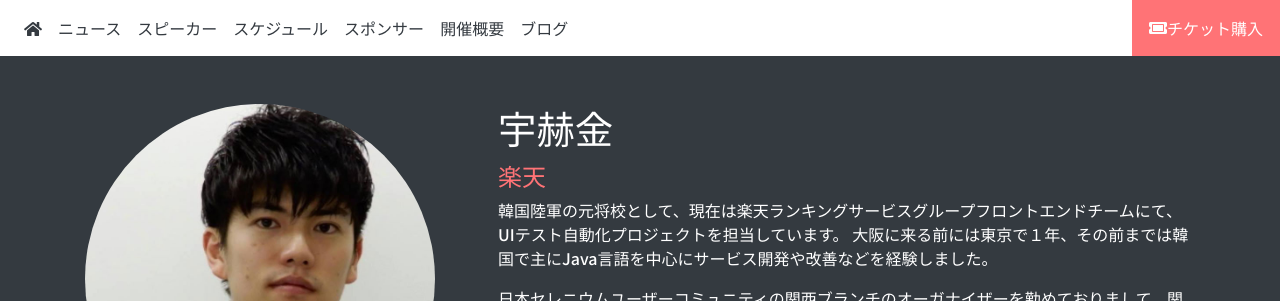
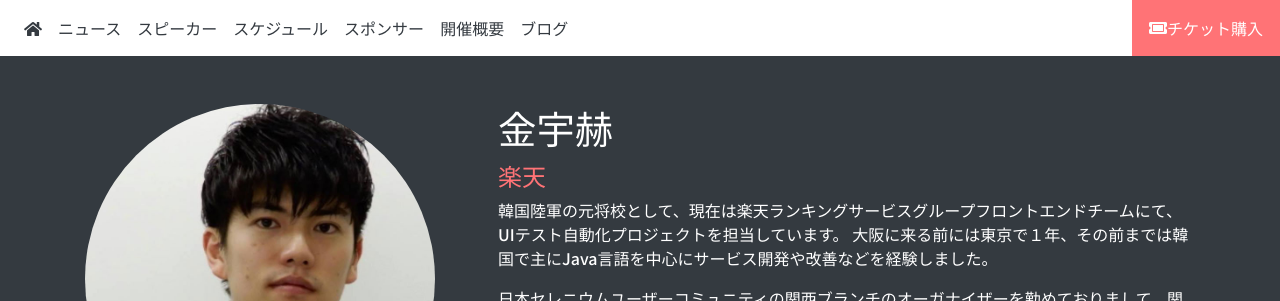
Before and after one commit to DevRelMeetupTokyo/japan-2019, a Jekyll site: the page built from speakers/woosyume.md, in a window 1280 px wide and 900 px high. Shown: the top 301 px of the window. Built offline with Jekyll 4.4.1, drawn with Linux system fonts in a browser that asks for light colours; nearby versions of some CDN libraries; comment, search, counter and statistics services are not loaded.

Commit message:
Updated info.

```diff
--- a/_data/sessions.json
+++ b/_data/sessions.json
@@ -163,7 +163,7 @@
     "time": "15:50",
     "track": "1",
     "title": "エバンジェリスト誕生 - 半年間の軌跡",
-    "description": "彼女は会社で最も成績の優秀な採用担当者でした。この会社ではフルスタックのクラウドエンジニアの採用を推進しており、その中で彼女は好奇心をもって仕事に取り組んでいました。どうしたらもっと採用に自分が関われるのか、どうやったら評価を自分も一緒にできるのか、等。彼女はエンジニアの仕事の内容と、採用に使用されるプログラミングテストの内容に自然に興味を持っていました。もちろん、彼女は技術的な専門家ではなく、その内容を他の人にゆだねていたのです。 ある時、私は彼女の社内説明を聞き、閃きました。彼女のトークに、エバンジェリストとしての優れた才能の片鱗を見出したのです。 それから私と彼女との二人三脚の日々が始まりました。 トレーニングして結果が出る部分、直ぐに理解できる部分もあれば、なかなかうまくいかない部分もあります。でも砂に水がしみ込むようにあっという間に成長はやってきました。 でも、その成功の過程で、社内での私も含むエバンジェリストに対する無理解、それにともなう苦悩、葛藤など、様々なことがありました。 そして結果を出して、また次のチャレンジに向かっています。 この成長の軌跡を、会社のマーケティングやサービスのためにエバンジェリストを養成したい会社や組織だけでなく、開発者コミュニティの人々のためにも共有したいと思います。",
+    "description": "彼女は会社で最も成績の優秀な採用担当者でした。この会社ではフルスタックのクラウドエンジニアの採用を推進しており、その中で彼女は好奇心をもって仕事に取り組んでいました。どうしたらもっと採用に自分が関われるのか、どうやったら評価を自分も一緒にできるのか、等。彼女はエンジニアの仕事の内容と、採用に使用されるプログラミングテストの内容に自然に興味を持っていました。もちろん、彼女は技術的な専門家ではなく、その内容を他の人にゆだねていたのです。 ある時、私は彼女の社内説明を聞き、閃きました。彼女のトークに、エバンジェリストとしての優れた才能の片鱗を見出したのです。 それから私と彼女との二人三脚の日々が始まりました。 トレーニングして結果が出る部分、直ぐに理解できる部分もあれば、なかなかうまくいかない部分もあります。でも砂に水がしみ込むようにあっという間に成長はやってきました。 でも、その成功の過程で、苦悩、葛藤など、様々なことがありました。 そして結果を出して、また次のチャレンジに向かっています。 この成長の軌跡を、会社のマーケティングやサービスのためにエバンジェリストを養成したい会社や組織だけでなく、開発者コミュニティの人々のためにも共有したいと思います。",
     "company": "FIXER",
     "name": "鈴木章太郎",
     "id": "shotaro",
@@ -172,7 +172,7 @@
     "facebook": "",
     "github": "",
     "linkedin": "",
-    "web": "",
+    "web": "https://boot-camp.cloud-config.jp/",
     "speaker": "true"
   },
   {
@@ -197,7 +197,7 @@
     "title": "コミュニティのブランド力を地方に展開しエンパワーメントする戦略",
     "description": "私は１年ほど東京に住んでいて、勉強会によく参加していました。自分が学べたことを共有するのが好きで、自分が持っている何かがあれば、その何かを外に広げて世界に貢献したいという強い気持ちを持っています。ただそれを関西で実現するには、ステージの数が東京に比べて圧倒的に少なかったです。それで考えました。\n\n外国人ではありますが、私が住んでいるこの関西に東京のその熱気を引っ張ってこようと。引っ張ってきて、関西のエンジニアの皆とより建設的な広場を作ろう。\n\nただそのためには、やる気だけではなくいくつか必須不可欠なところがありました。経験・実績・ビジネスパフォーマンス。それらをどうやって得られるのか。またそれらをどうやって生かして、地域のエンジニアの立場で何ができるのかについて、皆さんにご紹介します。",
     "company": "楽天",
-    "name": "宇赫金",
+    "name": "金宇赫",
     "id": "woosyume",
     "profile": "韓国陸軍の元将校として、現在は楽天ランキングサービスグループフロントエンドチームにて、UIテスト自動化プロジェクトを担当しています。\n大阪に来る前には東京で１年、その前までは韓国で主にJava言語を中心にサービス開発や改善などを経験しました。\n\n日本セレニウムユーザーコミュニティの関西ブランチのオーガナイザーを勤めておりまして、関西地域でのテスト自動化ブームを引っ張ろうと思い前進中です。さらに関西地域のエンジニアコミュニティーの活性化にも貢献できるように、日々やり方を模索しています。",
     "twitter": "woosyume",
--- a/speakers/woosyume.md
+++ b/speakers/woosyume.md
@@ -2,5 +2,5 @@
 layout: speaker
 permalink: /speakers/woosyume/
 id: woosyume
-speaker: 宇赫金（楽天）
+speaker: 金宇赫（楽天）
 ---
```
Also changed, not shown: assets/img/speakers/shotaro.jpg.
